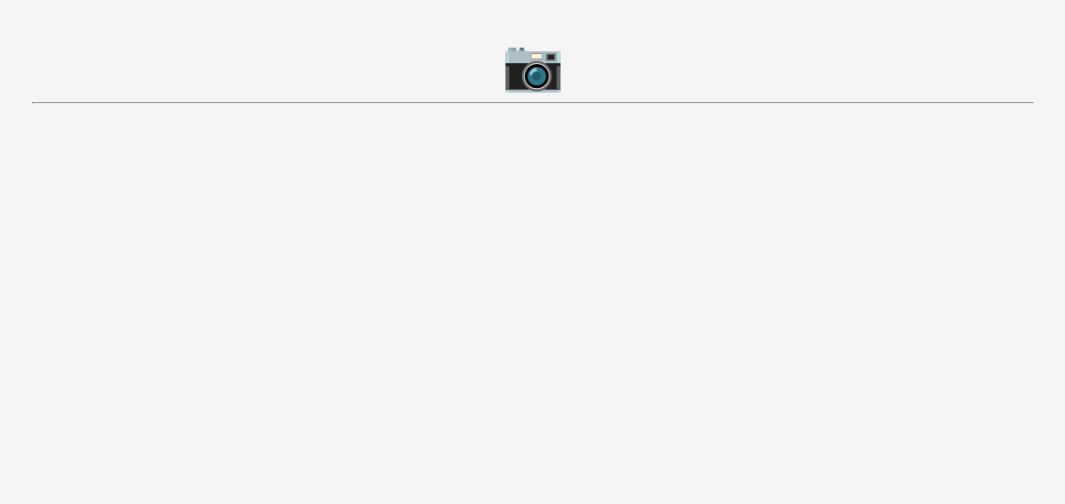
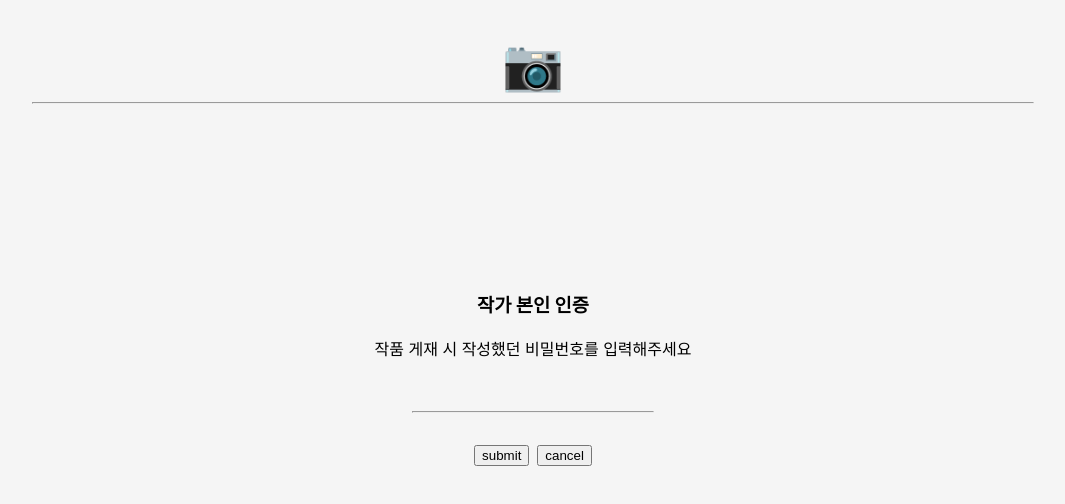
Before and after one commit to seojisoosoo/Rouined-Picture-FRONT, a React (Create React App) app: page /check in a window 1280 px wide. Before the commit this address had no page. Shown: the top 504 px of the page, without its empty margins (107-1172 px from the left). Built offline with nearby package versions, Linux system fonts and the light colour scheme.

Commit message:
feat:check modal fin

```diff
--- a/src/App.js
+++ b/src/App.js
@@ -7,6 +7,7 @@ import Read from "./pages/Read";
 import Update from "./pages/Update";
 import "./App.css";
 import Landing from "./pages/Landing";
+import Check from "./component/Check";
 const Dom = styled.div`
   position: absolute;
   top: 0;
@@ -25,7 +26,8 @@ const App = () => {
         <Route path="/" element={<Landing />} />
         <Route path="/read" element={<Read />} />
         <Route path="/create" element={<Create />} />
-        <Route path="/:id/update" element={<Update />} />
+        <Route path="/update" element={<Update />} />
+        <Route path="/check" element={<Check />} />
       </Routes>
     </Dom>
   );
--- /dev/null
+++ b/src/component/Check.js
@@ -0,0 +1,48 @@
+import React from "react";
+import styled from "styled-components";
+import "../App.css";
+
+const Input = styled.input`
+  border: 1px solid transparent;
+  background-color: transparent;
+  margin: 3vh 3vh 0vh 3vh;
+  width: 10vh;
+`;
+const Hr = styled.hr`
+  width: 30vh;
+`;
+const Dom = styled.div`
+  display: flex;
+  justify-content: center;
+  text-algin: center;
+`;
+const Button = styled.button`
+  margin: 3vh 0.5vh;
+`;
+const BodyDom = styled.div`
+  position: relative;
+  top: 20vh;
+`;
+const Check = () => {
+  return (
+    <BodyDom>
+      <Dom>
+        <h3>작가 본인 인증 </h3>
+      </Dom>
+      <Dom>
+        <p>작품 게재 시 작성했던 비밀번호를 입력해주세요</p>
+      </Dom>
+      <Dom>
+        <Input type="password" />
+      </Dom>
+      <Hr />
+
+      <Dom>
+        <Button>submit</Button>
+        <Button>cancel</Button>
+      </Dom>
+    </BodyDom>
+  );
+};
+
+export default Check;
--- a/src/pages/Read.js
+++ b/src/pages/Read.js
@@ -42,6 +42,9 @@ const Like = styled.div`
 const Read = () => {
   const [like, setLike] = useState(0);
   const navigate = useNavigate();
+  const update = () => {
+    navigate("/check");
+  };
   return (
     <>
       <Dom>
@@ -55,7 +58,7 @@ const Read = () => {
             <p>body</p>
           </Label>
 
-          <Button>update</Button>
+          <Button onClick={update}>update</Button>
 
           <Like>
             <img
```
Also changed, not shown: src/App.css (line endings or trailing spaces).
